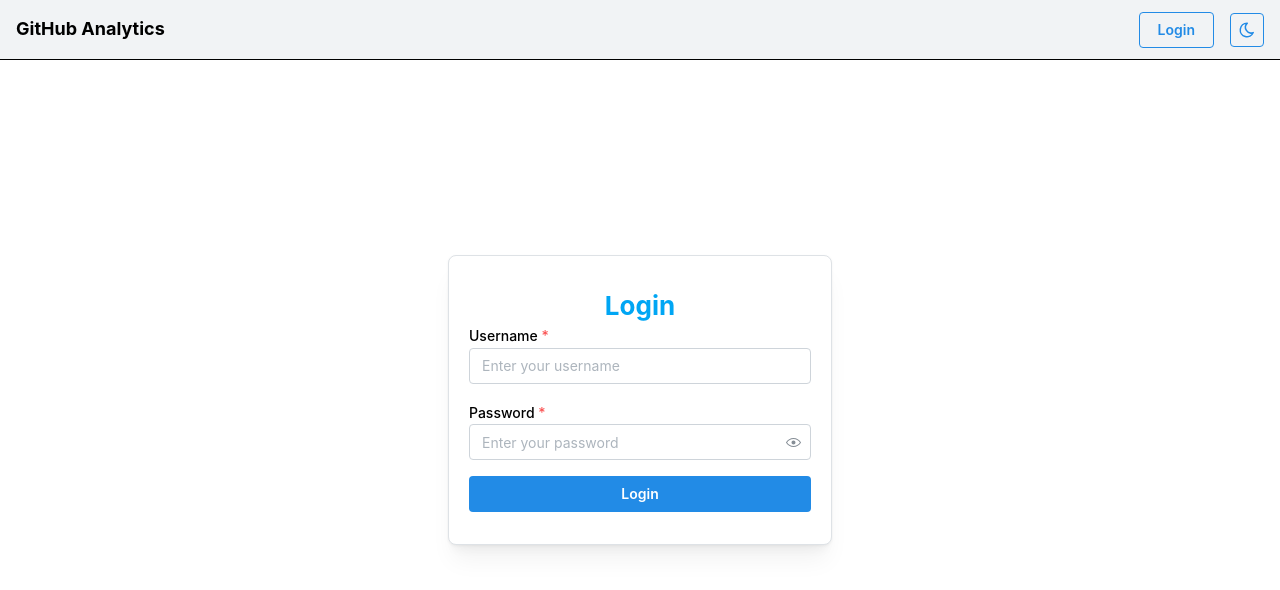
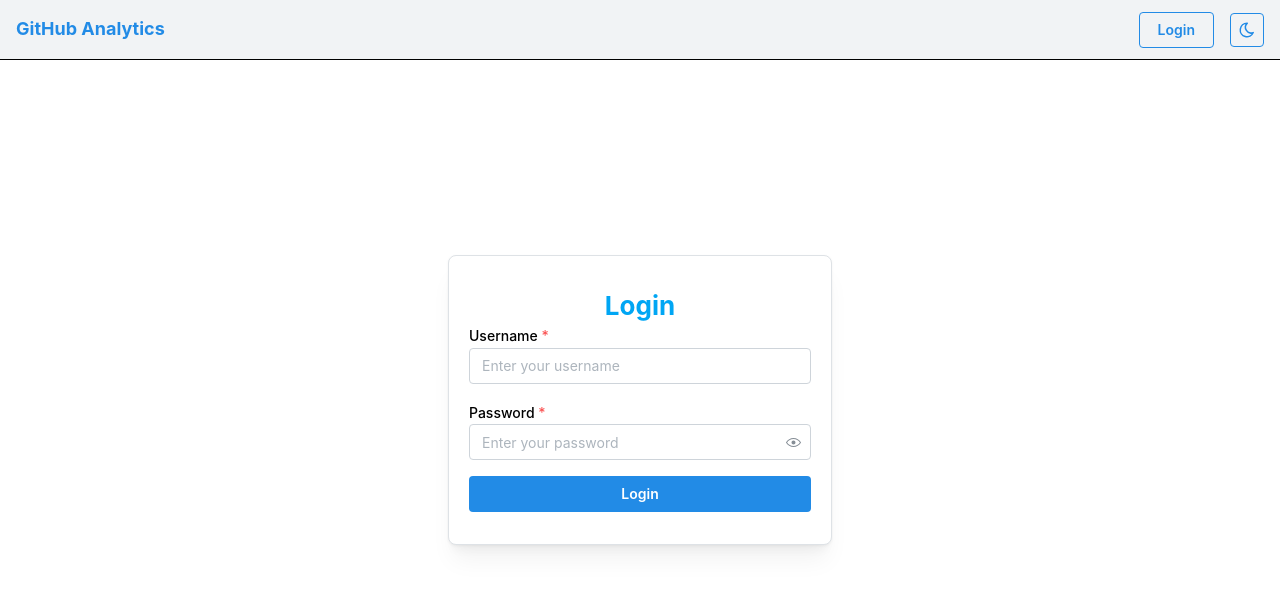
Before and after one commit to tinsaye-simeneh/github-analytics-dashboard, a Next.js app: page /auth/login in a window 1280 px wide. Shown: the top 590 px of the page. Built offline with nearby package versions, Linux system fonts and the light colour scheme.

Commit message:
refactor: Update Navbar and Sidebar components to improve layout and styling

```diff
--- a/src/components/shared/Navbar.tsx
+++ b/src/components/shared/Navbar.tsx
@@ -43,7 +43,7 @@ const Navbar = ({ toggleTheme, colorScheme }: NavbarProps) => {
       }}
     >
       <Group justify="space-between" align="center" style={{ height: "100%" }}>
-        <Text size="lg" fw={700}>
+        <Text size="lg" fw={700} c="blue">
           GitHub Analytics
         </Text>
 
--- a/src/components/shared/Sidebar.tsx
+++ b/src/components/shared/Sidebar.tsx
@@ -21,7 +21,6 @@ export default function Sidebar() {
 
   return (
     <>
-      {/* Hide button on PC screens */}
       {isMobile && (
         <Button
           onClick={() => setIsOpen(!isOpen)}
@@ -39,12 +38,10 @@ export default function Sidebar() {
         </Button>
       )}
 
-      {/* Sidebar */}
       <Box
         component="aside"
-        w={isOpen ? 250 : isMobile ? 0 : 250} // Hide on mobile when collapsed
+        w={isOpen ? 250 : isMobile ? 0 : 250}
         h="100vh"
-        bg="gray.1"
         style={{
           position: "fixed",
           top: 60,
@@ -70,10 +67,10 @@ export default function Sidebar() {
                 label={tab.name}
                 component={Link}
                 href={tab.path}
-                variant="light"
                 active={isActive}
                 style={{
                   backgroundColor: isActive ? "#E0E0E0" : "transparent",
+                  color: isActive ? "black" : "gray",
                   borderRadius: "8px",
                   padding: "10px",
                 }}
```
